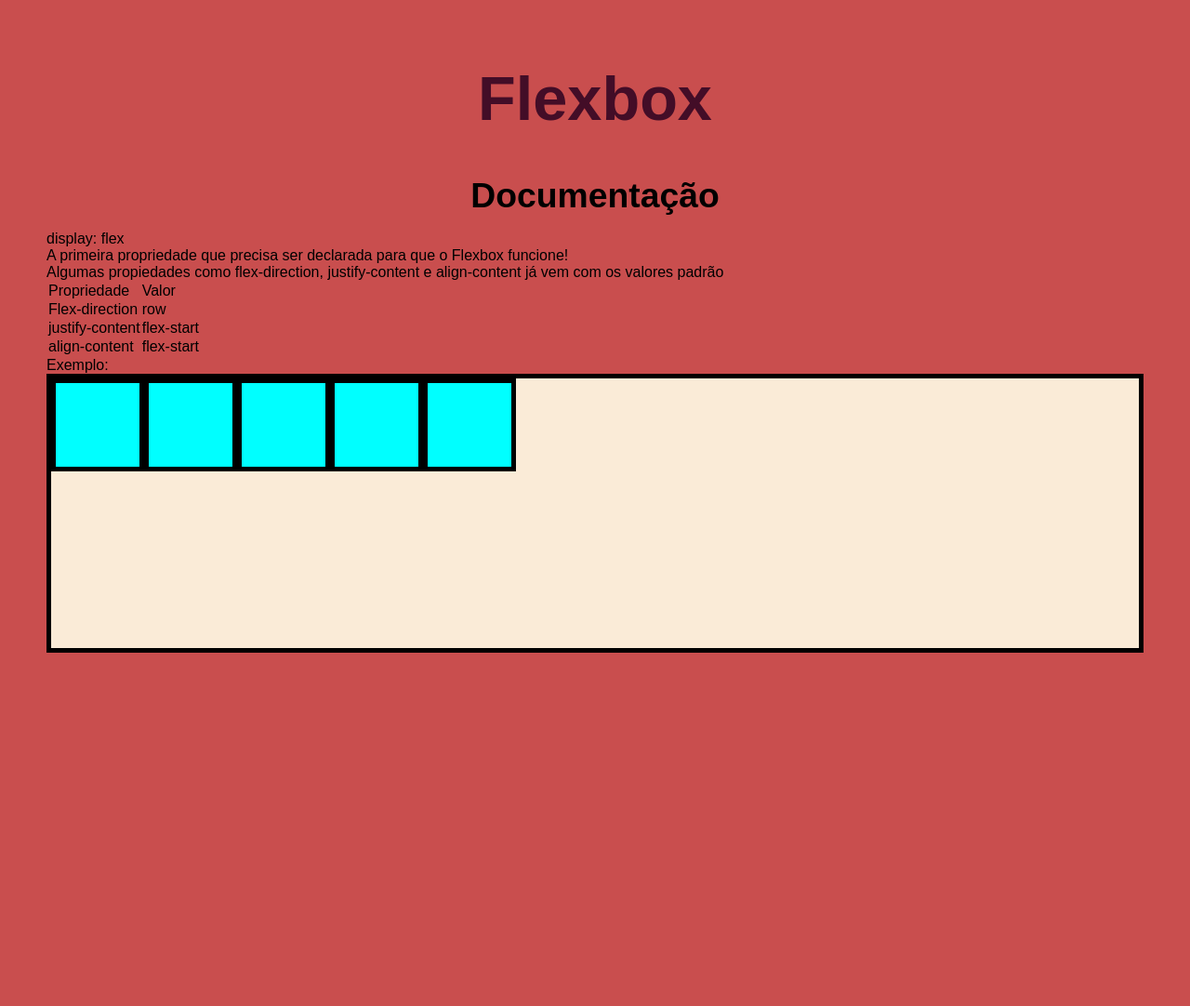
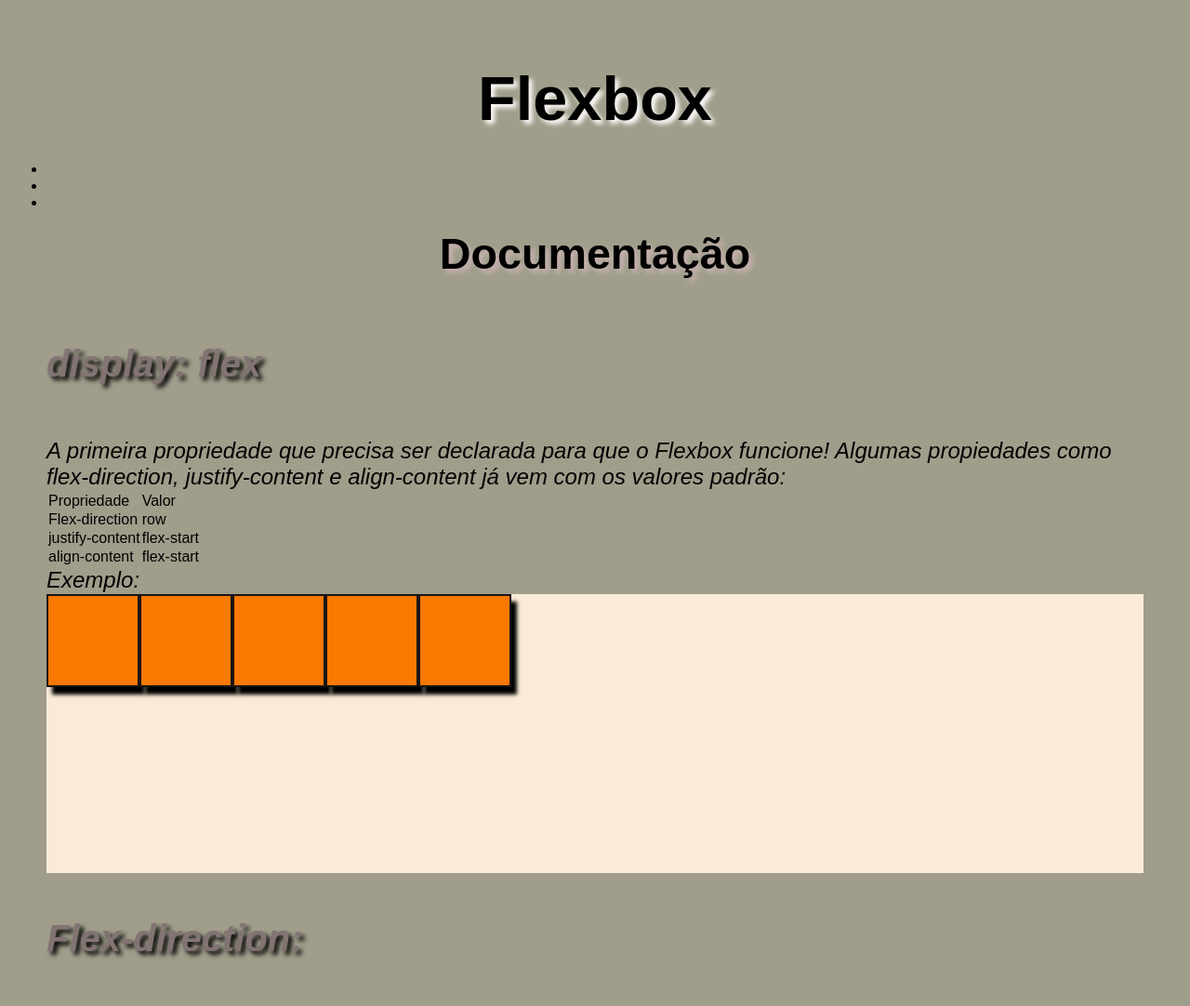
Before and after one commit to miguelsouz/flexbox-docs, a plain HTML site: page index.html in a window 1280 px wide. Shown: the top 1082 px of the page at 93% size. Before the commit the page ends 800 px from the top, so only its background shows below. Drawn offline with Linux system fonts and the light colour scheme.

Commit message:
feat: Continuação da construção do site

```diff
--- a/index.html
+++ b/index.html
@@ -7,13 +7,24 @@
     <link rel="stylesheet" href="./style.css">
 </head>
 <body>
-    <h1 class="titulo-de-pagina">Flexbox</h1>
+    <header>
+        <h1 class="titulo-de-pagina">Flexbox</h1>
+        <nav>
+            <ul>
+                <li><a href=""></a>
+                </li>
+                <li><a href=""></a>
+                </li>
+                <li><a href=""></a>
+                </li>
+            </ul>
+
+        </nav>
+    </header>
     <h2 class="titulo-de-artigo">Documentação</h2>
-    <h3>display: flex</h3>
-    <p class="descricao-propriedade">
-        A primeira propriedade que precisa ser declarada para que o Flexbox funcione!
-    </p>
-    <p class="descricao-prpriedade">Algumas propiedades como flex-direction, justify-content e align-content já vem com os valores padrão</p>
+    <h3 class="subtitulo-de-artigo">display: flex</h3>
+    <p class="P">
+        A primeira propriedade que precisa ser declarada para que o Flexbox funcione! Algumas propiedades como flex-direction, justify-content e align-content já vem com os valores padrão:</p>
 
     <table>
         <tr>
@@ -42,5 +53,18 @@
         <div class="contido"></div>
         <div class="contido"></div>
     </div>
+
+    <h3 class="subtitulo-de-artigo">Flex-direction:</h3>
+    <p>Essa propriedade serve para dizer em qual direção o container deseja impilhar os itens flex</p>
+    <p>Exemplo:</p>
+
+    <div>
+        <div class=""></div>
+        <div class=""></div>
+        <div class=""></div>
+        <div class=""></div>
+        <div class=""></div>
+    </div>
+
 </body>
 </html>
--- a/style.css
+++ b/style.css
@@ -15,7 +15,7 @@
     --cor-secundária:#A78295;
     --cor-teciária:#3F2E3E;
     --cor-quaternária:#430D27;
-    --cor-de-fundo:#C94E4E;
+    --cor-de-fundo:#a09e8b;
     --font-secundária: Arial, Helvetica, sans-serif;
 }
 
@@ -28,20 +28,22 @@ body {
 .container {
     height: 300px;
     background-color: antiquewhite;
-    border: 5px solid #000; /*Equivalente á cor #000000 */
+    border: 10px 5px solid #000; /*Equivalente á cor #000000 */
     display: flex;
 }
 
 .contido {
     width: 100px;
+    box-shadow:#000 6px 8px 4px;
     height: 100px;
-    background-color:aqua;
-    border: 5px solid #000;
+    background-color:#fa7900;
+    border: 2px solid #1a1515;
 }
 
 .titulo-de-pagina {
-    color:var(--cor-quaternária);
+    color:#000;
     text-align:center;
+    text-shadow: #fffbfb 4px 4px 5px;
     line-height: 2;
     font-weight: bold;
     font-size: 50pt;
@@ -50,9 +52,37 @@ body {
 
 .titulo-de-artigo {
     color:var(--cor-primaria);
+    text-shadow: #c9b2b2 4px 4px 5px;
     text-align: center;
     line-height: 2;
     font-weight: bold;
-    font-size: 28pt;
+    font-size: 35pt;
     font-family: var(--font-secundaria);
 }
+
+.subtitulo-de-artigo{
+    color:#837474;
+    line-height: 3.5;
+    text-shadow: #000 4px 4px 5px;
+    font-weight:bold;
+    font-size: 30pt;
+    font-family: var(--font-secundaria);
+    font-style:italic;
+    margin-bottom: 10px;
+}
+
+.titulo-de-secao {
+    color:var(--cor-primaria);
+    line-height: 1.8;
+    font-weight: bold;
+    font-size: 25pt;
+    font-family: var(--font-secundaria);
+}
+
+p {
+    color: var(--cor-secundaria);
+    line-height: 1.2;
+    font-style:italic;
+    text-align:initial;
+    font-size: 18pt;
+}
```
